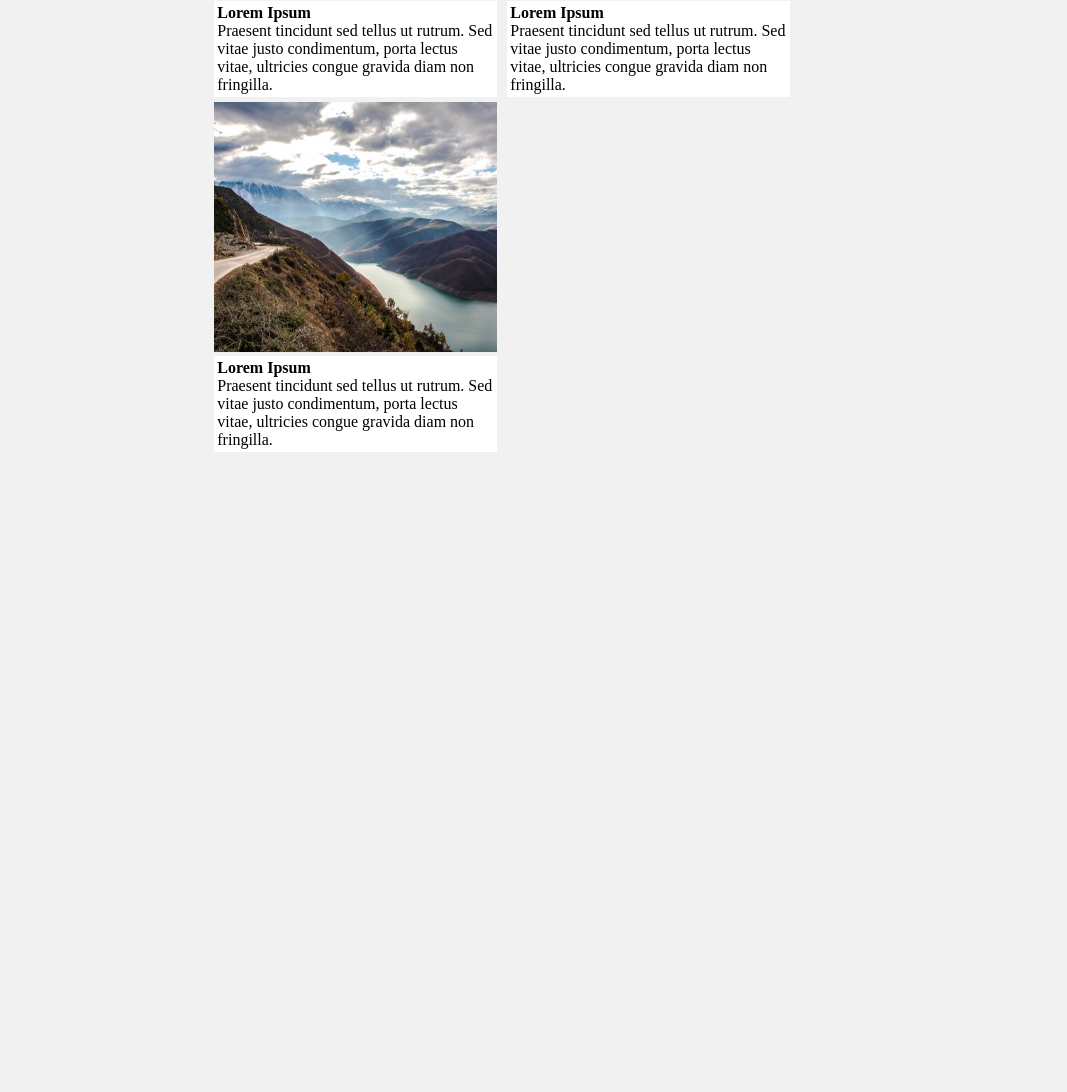
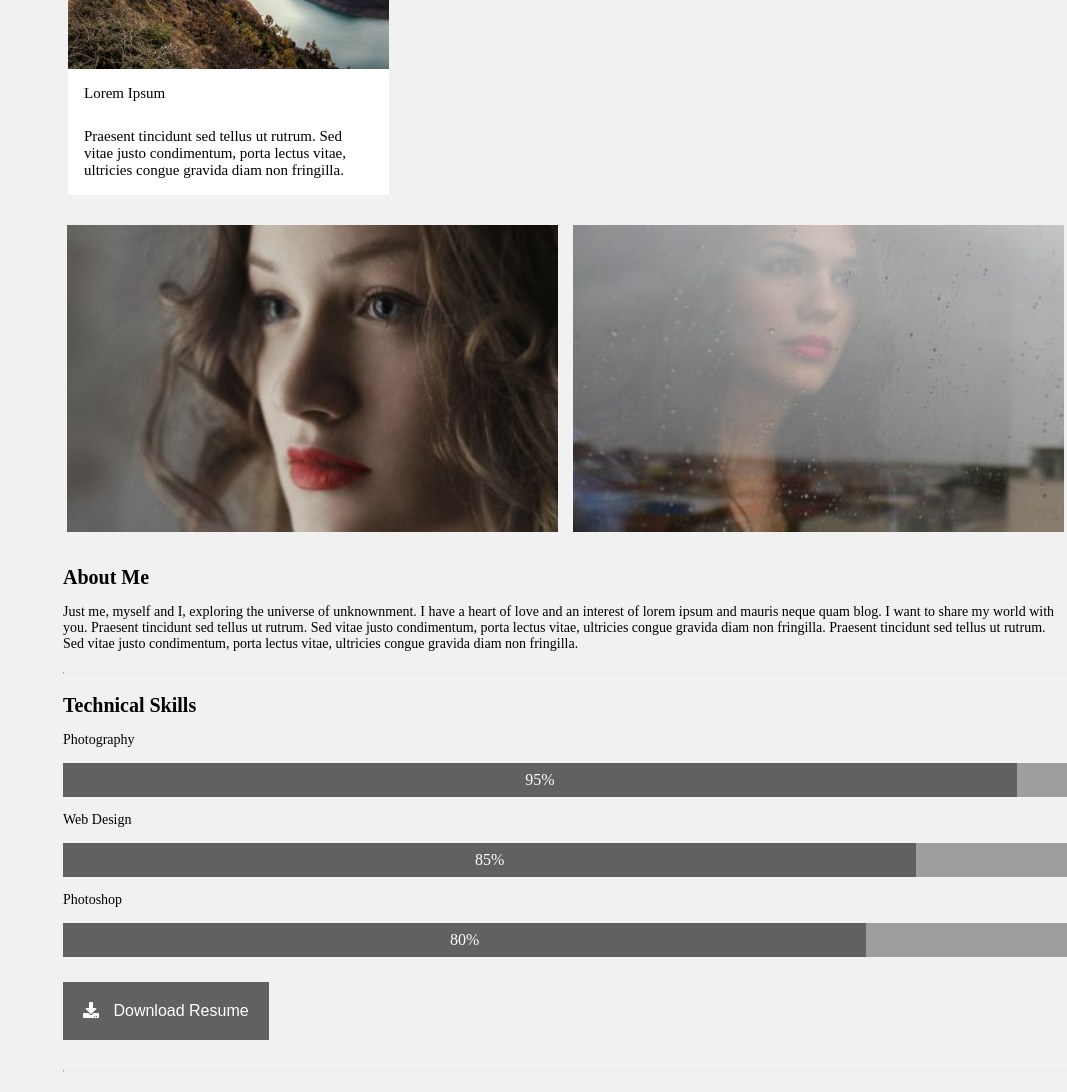
Before and after one commit to neil605164/vue-website, a plain HTML site: page index.html in a window 1280 px wide. Shown: the part 1129-2221 px from the top of the page, without its empty margins (213-1280 px from the left). Before the commit the page ends 1586 px from the top, so only its background shows below. Drawn offline with nearby package versions, Linux system fonts and the light colour scheme.

Commit message:
[add] content photo and content about

```diff
--- a/index.html
+++ b/index.html
@@ -52,52 +52,83 @@
                 <div id="card-1" class="card-detail">
                     <img src="./images/montain.jpeg" alt="">
                     <div id="card-content">
-                        <h4>Lorem Ipsum</h4>
-                        <span>Praesent tincidunt sed tellus ut rutrum. Sed vitae justo condimentum, porta lectus vitae, ultricies congue gravida diam non fringilla.</span>
+                        <p>Lorem Ipsum</p>
+                        <p>Praesent tincidunt sed tellus ut rutrum. Sed vitae justo condimentum, porta lectus vitae, ultricies congue gravida diam non fringilla.</p>
                     </div>
                 </div>
                 <div id="card-2" class="card-detail">
                     <img src="./images/lights.jpeg" alt="">
                     <div id="card-content">
-                        <h4>Lorem Ipsum</h4>
-                        <span>Praesent tincidunt sed tellus ut rutrum. Sed vitae justo condimentum, porta lectus vitae, ultricies congue gravida diam non fringilla.</span>
+                        <p>Lorem Ipsum</p>
+                        <p>Praesent tincidunt sed tellus ut rutrum. Sed vitae justo condimentum, porta lectus vitae, ultricies congue gravida diam non fringilla.</p>
                     </div>
                 </div>
                 <div id="card-3" class="card-detail">
                     <img src="./images/nature.jpeg" alt="">
                     <div id="card-content">
-                        <h4>Lorem Ipsum</h4>
-                        <span>Praesent tincidunt sed tellus ut rutrum. Sed vitae justo condimentum, porta lectus vitae, ultricies congue gravida diam non fringilla.</span>
+                        <p>Lorem Ipsum</p>
+                        <p>Praesent tincidunt sed tellus ut rutrum. Sed vitae justo condimentum, porta lectus vitae, ultricies congue gravida diam non fringilla.</p>
                     </div>
                 </div>
                 <div id="card-4" class="card-detail">
                     <img src="./images/p1.jpeg" alt="">
                     <div id="card-content">
-                        <h4>Lorem Ipsum</h4>
-                        <span>Praesent tincidunt sed tellus ut rutrum. Sed vitae justo condimentum, porta lectus vitae, ultricies congue gravida diam non fringilla.</span>
+                        <p>Lorem Ipsum</p>
+                        <p>Praesent tincidunt sed tellus ut rutrum. Sed vitae justo condimentum, porta lectus vitae, ultricies congue gravida diam non fringilla.</p>
                     </div>
                 </div>
                 <div id="card-5" class="card-detail">
                     <img src="./images/p2.jpeg" alt="">
                     <div id="card-content">
-                        <h4>Lorem Ipsum</h4>
-                        <span>Praesent tincidunt sed tellus ut rutrum. Sed vitae justo condimentum, porta lectus vitae, ultricies congue gravida diam non fringilla.</span>
+                        <p>Lorem Ipsum</p>
+                        <p>Praesent tincidunt sed tellus ut rutrum. Sed vitae justo condimentum, porta lectus vitae, ultricies congue gravida diam non fringilla.</p>
                     </div>
                 </div>
                 <div id="card-6" class="card-detail">
                     <img src="./images/p3.jpeg" alt="">
                     <div id="card-content">
-                        <h4>Lorem Ipsum</h4>
-                        <span>Praesent tincidunt sed tellus ut rutrum. Sed vitae justo condimentum, porta lectus vitae, ultricies congue gravida diam non fringilla.</span>
+                        <p>Lorem Ipsum</p>
+                        <p>Praesent tincidunt sed tellus ut rutrum. Sed vitae justo condimentum, porta lectus vitae, ultricies congue gravida diam non fringilla.</p>
                     </div>
                 </div>
                 <div id="card-7" class="card-detail">
                     <img src="./images/montain.jpeg" alt="">
                     <div id="card-content">
-                        <h4>Lorem Ipsum</h4>
-                        <span>Praesent tincidunt sed tellus ut rutrum. Sed vitae justo condimentum, porta lectus vitae, ultricies congue gravida diam non fringilla.</span>
+                        <p>Lorem Ipsum</p>
+                        <p>Praesent tincidunt sed tellus ut rutrum. Sed vitae justo condimentum, porta lectus vitae, ultricies congue gravida diam non fringilla.</p>
                     </div>
                 </div>
+            </div>
+            <div id="photo">
+                <div class="img-photo">
+                    <img src="./images/avatar_g.jpeg" alt="">
+                </div>
+                <div class="img-photo">
+                    <img src="./images/me2.jpeg" alt="">
+                </div>
+            </div>
+            <div id="about">
+                <h4>About Me</h4>
+                <p>Just me, myself and I, exploring the universe of unknownment. I have a heart of love and an interest of lorem ipsum and mauris neque quam blog. I want to share my world with you. Praesent tincidunt sed tellus ut rutrum. Sed vitae justo
+                    condimentum, porta lectus vitae, ultricies congue gravida diam non fringilla. Praesent tincidunt sed tellus ut rutrum. Sed vitae justo condimentum, porta lectus vitae, ultricies congue gravida diam non fringilla.</p>
+                <hr>
+                <h4>Technical Skills</h4>
+                <p>Photography</p>
+                <div class="gray">
+                    <div class="dark-gray" style="width: 95%;">95%</div>
+                </div>
+                <p>Web Design</p>
+                <div class="gray">
+                    <div class="dark-gray" style="width: 85%;">85%</div>
+                </div>
+                <p>Photoshop</p>
+                <div class="gray">
+                    <div class="dark-gray" style="width: 80%;">80%</div>
+                </div>
+                <p>
+                    <button><i class="fas fa-download"></i> Download Resume</button>
+                </p>
+                <hr>
             </div>
         </div>
     </div>
--- a/style.css
+++ b/style.css
@@ -3,7 +3,8 @@
 * {
     margin: 0;
     padding: 0;
-    /* box-sizing: border-box; */
+    /* 忽略 margin and padding 的寬高 */
+    box-sizing: border-box;
 }
 
 body {
@@ -15,16 +16,12 @@ body {
 }
 
 #menu {
-    width: 300px;
+    position: fixed;
+    width: 20vw;
     /* 讓樣式高度符合網頁大小[滿版] */
     height: 100vh;
     background-color: white;
-    margin-left: 10%;
-}
-
-#content {
-    width: 75vw;
-    background-color: #f1f1f1;
+    /* margin-left: 10%; */
 }
 
 .photo {
@@ -75,6 +72,12 @@ body {
 
 #menu #footer i:hover {
     color: rgb(143, 142, 142);
+}
+
+#content {
+    width: 80vw;
+    background-color: #f1f1f1;
+    margin-left: 20vw;
 }
 
 #content #title {
@@ -128,7 +131,7 @@ body {
     width: 33%;
     float: left;
     padding: 0px 5px 0px 5px;
-    margin-bottom: 5px;
+    margin-bottom: 15px;
 }
 
 #content #card .card-detail #card-content {
@@ -139,6 +142,7 @@ body {
 #content #card img {
     width: 100%;
     height: 250px;
+    display: block;
 }
 
 #content #card img:hover {
@@ -150,3 +154,74 @@ body {
     height: 100%;
     background-color: violet;
 }
+
+#content #card #card-content p {
+    padding: 13px;
+    font-size: 15px;
+}
+
+#content #photo {
+    display: inline-block;
+    margin-left: 20px;
+    padding: 15px 8px 20px 4px;
+    width: 100%;
+}
+
+#content #photo .img-photo {
+    float: left;
+    padding-right: 15px;
+    width: 50%;
+}
+
+#content #photo .img-photo img {
+    width: 100%;
+    vertical-align: middle
+}
+
+#about {
+    margin-left: 20px;
+}
+
+#about h4 {
+    margin: 10px 0;
+    font-size: 20px;
+}
+
+#about p {
+    margin: 10px 0;
+    font-size: 14px;
+}
+
+#about hr {
+    display: block;
+    margin: 20px 0;
+    border-top: 1px solid #eee;
+}
+
+#about .gray {
+    background-color: rgb(158, 158, 158);
+}
+
+#about .gray .dark-gray {
+    color: white;
+    background-color: rgb(97, 97, 97);
+    text-align: center;
+    padding: 8px 16px;
+}
+
+#about p {
+    margin: 15px 0;
+}
+
+#about p button {
+    color: white;
+    border: none;
+    margin: 10px 0;
+    padding: 20px;
+    font-size: 16px;
+    background-color: rgb(97, 97, 97);
+}
+
+#about .fa-download {
+    margin-right: 10px;
+}
```
Also changed, not shown: images/avatar_g.jpeg (added), images/me2.jpeg (added).
